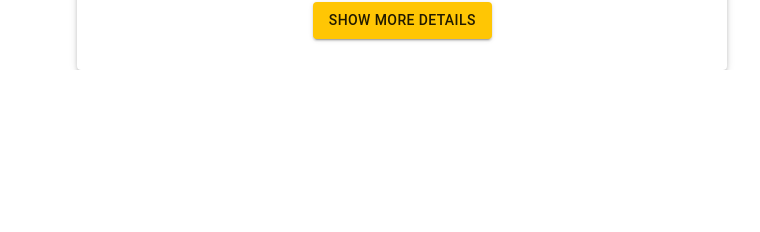
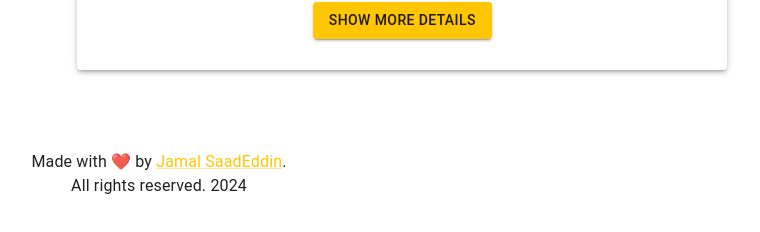
Before and after one commit to Jamal-SaadEddin/Travelo, a React (Vite) app: page / in a window 1280 px wide. Shown: the part 3001-3233 px from the top of the page, without its empty margins (481-1241 px from the left). Before the commit the page ends 3071 px from the top, so only its background shows below. Built offline with nearby package versions, Linux system fonts and the light colour scheme.

Commit message:
Re-order components

```diff
--- a/src/App.tsx
+++ b/src/App.tsx
@@ -1,3 +1,4 @@
+import Footer from "./components/Footer";
 import Navbar from "./components/Navbar";
 import HomePage from "./pages/HomePage";
 import SearchResultsPage from "./pages/SearchResultsPage";
@@ -8,6 +9,7 @@ const App = () => {
       <Navbar />
       <SearchResultsPage />
       {/* <HomePage /> */}
+      <Footer />
     </>
   );
 };
--- a/src/pages/HomePage/HomePage.tsx
+++ b/src/pages/HomePage/HomePage.tsx
@@ -1,6 +1,5 @@
 import { Container } from "@mui/material";
 import FeaturedDeals from "../../components/FeaturedDeals";
-import Footer from "../../components/Footer";
 import HeroSection from "../../components/HeroSection";
 import RecentlyVisitedHotels from "../../components/RecentlyVisitedHotels";
 import SearchBox from "../../components/SearchBox";
@@ -22,7 +21,6 @@ const HomePage = () => {
           title="Trending Destinations"
           children={<TrendingDestinations />}
         />
-        <Footer />
       </Container>
     </>
   );
```
